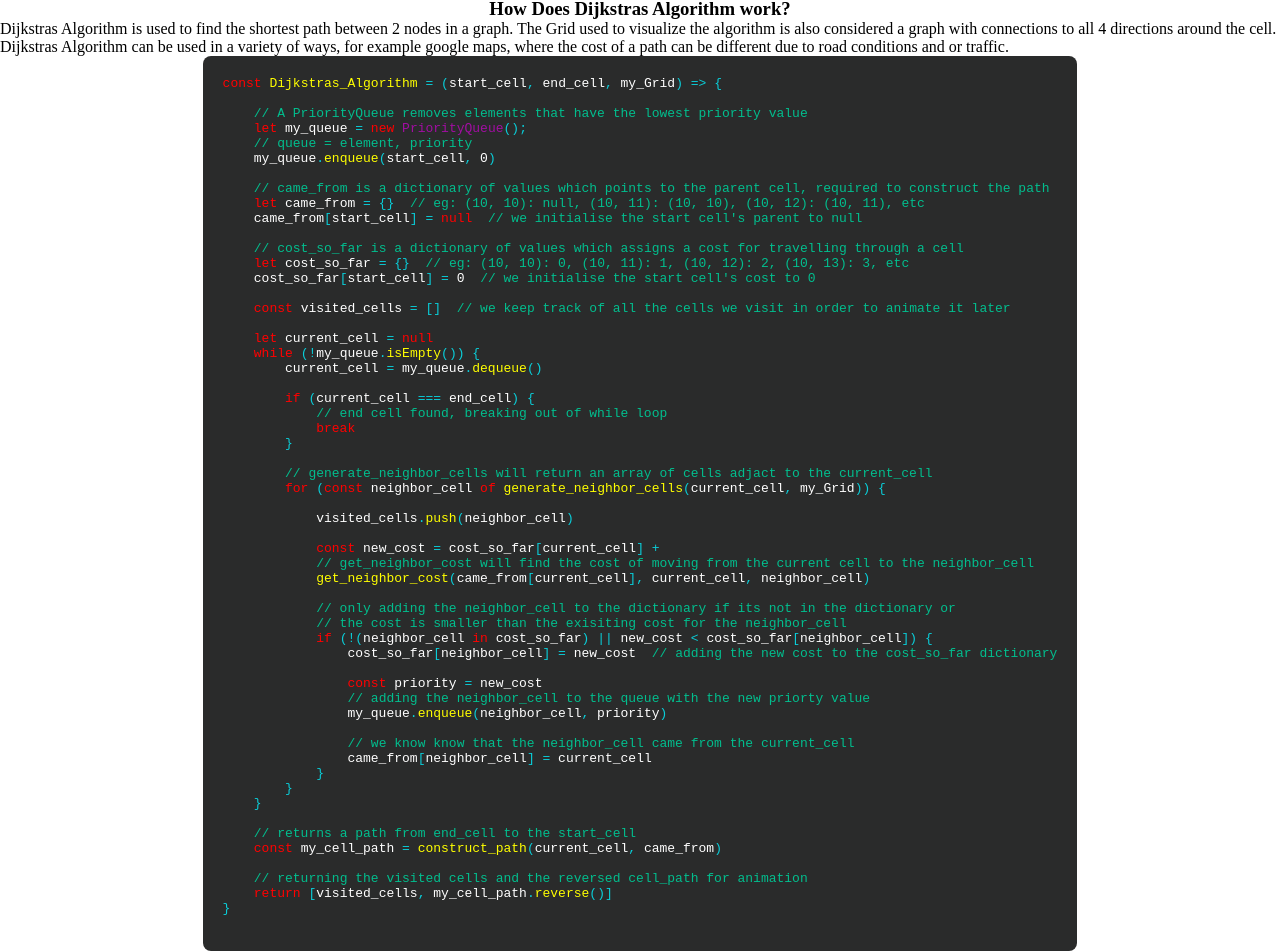
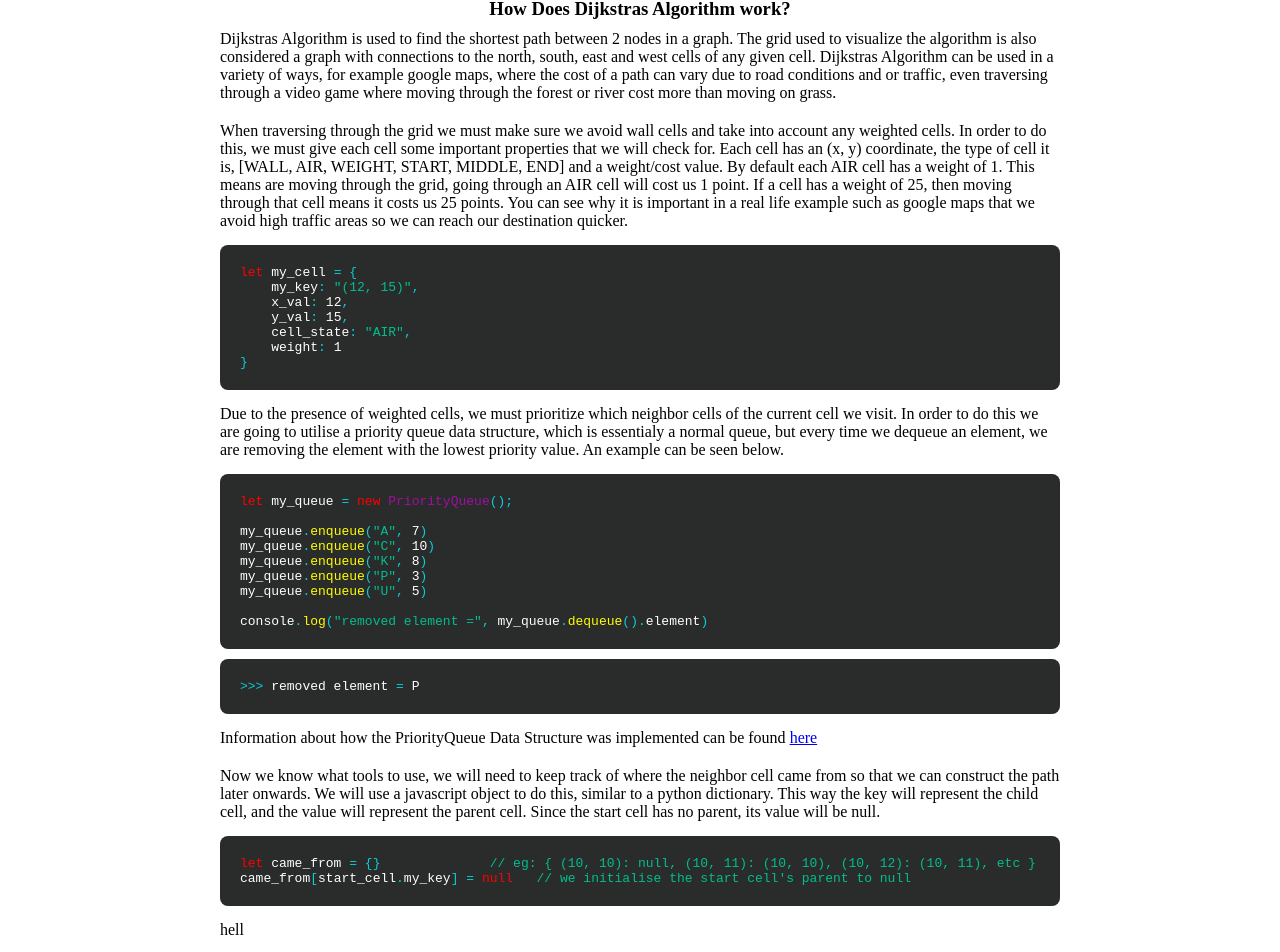
Before and after one commit to athulgeorge37/Path_Finding_Visualizer, a React (Create React App) app: page / in a window 1280 px wide. Shown: the part 1259-2211 px from the top of the page. Built offline with nearby package versions, Linux system fonts and the light colour scheme.

Commit message:
improves animations adds more code to dijkstras page

```diff
--- a/src/App.css
+++ b/src/App.css
@@ -155,14 +155,15 @@ h1 {
 
 .search_algorithms .search_algos:hover,
 .maze_algorithms .maze_algos:hover {
-    background-color: lightblue;
+    background-color: #3e8bfa;
     cursor: pointer;
 
 }
 
 .search_algorithms .active,
 .maze_algorithms .active {
-    background-color: lightblue;
+    background-color: #3e8bfa;
+    /* #154084 */
 }
 /* end of search algo picker css */
 
--- a/src/Dijkstras_Info_Page.css
+++ b/src/Dijkstras_Info_Page.css
@@ -2,4 +2,14 @@
     display: flex;
     flex-direction: column;
     align-items: center;
+    margin-bottom: 100px;
 }
+
+.Dijkstras_info_page .headings {
+    display: flex;
+}
+
+.Dijkstras_info_page p {
+    width: 840px;
+    margin: 10px 0;
+}
--- a/src/Dijkstras_Info_Page.js
+++ b/src/Dijkstras_Info_Page.js
@@ -2,7 +2,7 @@ import React from 'react'
 import "./Dijkstras_Info_Page.css"
 import Code from './code';
 
-const JSCode = `const Dijkstras_Algorithm = (start_cell, end_cell, my_Grid) => {
+const Dijkstras_Algorithm_code = `const Dijkstras_Algorithm = (start_cell, end_cell, my_Grid) => {
 
     // A PriorityQueue removes elements that have the lowest priority value
     let my_queue = new PriorityQueue();
@@ -11,17 +11,17 @@ const JSCode = `const Dijkstras_Algorithm = (start_cell, end_cell, my_Grid) => {
 
     // came_from is a dictionary of values which points to the parent cell, required to construct the path
     let came_from = {}  // eg: (10, 10): null, (10, 11): (10, 10), (10, 12): (10, 11), etc
-    came_from[start_cell] = null  // we initialise the start cell's parent to null
+    came_from[start_cell.my_key] = null  // we initialise the start cell's parent to null
 
     // cost_so_far is a dictionary of values which assigns a cost for travelling through a cell
     let cost_so_far = {}  // eg: (10, 10): 0, (10, 11): 1, (10, 12): 2, (10, 13): 3, etc
-    cost_so_far[start_cell] = 0  // we initialise the start cell's cost to 0
+    cost_so_far[start_cell.my_key] = 0  // we initialise the start cell's cost to 0
 
     const visited_cells = []  // we keep track of all the cells we visit in order to animate it later
 
     let current_cell = null
     while (!my_queue.isEmpty()) {
-        current_cell = my_queue.dequeue()
+        current_cell = my_queue.dequeue().element
 
         if (current_cell === end_cell) {
             // end cell found, breaking out of while loop
@@ -33,21 +33,21 @@ const JSCode = `const Dijkstras_Algorithm = (start_cell, end_cell, my_Grid) => {
 
             visited_cells.push(neighbor_cell)
 
-            const new_cost = cost_so_far[current_cell] +
+            const new_cost = cost_so_far[current_cell.my_key] +
             // get_neighbor_cost will find the cost of moving from the current cell to the neighbor_cell
-            get_neighbor_cost(came_from[current_cell], current_cell, neighbor_cell)
+            get_neighbor_cost(came_from[current_cell.my_key], current_cell, neighbor_cell)
 
             // only adding the neighbor_cell to the dictionary if its not in the dictionary or
             // the cost is smaller than the exisiting cost for the neighbor_cell
-            if (!(neighbor_cell in cost_so_far) || new_cost < cost_so_far[neighbor_cell]) {
-                cost_so_far[neighbor_cell] = new_cost  // adding the new cost to the cost_so_far dictionary
+            if (!(neighbor_cell.my_key in cost_so_far) || new_cost < cost_so_far[neighbor_cell.my_key]) {
+                cost_so_far[neighbor_cell.my_key] = new_cost  // adding the new cost to the cost_so_far dictionary
 
                 const priority = new_cost
                 // adding the neighbor_cell to the queue with the new priorty value
-                my_queue.enqueue(neighbor_cell, priority)
+                my_queue.enqueue(neighbor_cell.my_key, priority)
 
                 // we know know that the neighbor_cell came from the current_cell
-                came_from[neighbor_cell] = current_cell
+                came_from[neighbor_cell.my_key] = current_cell
             }
         }
     }
@@ -60,16 +60,86 @@ const JSCode = `const Dijkstras_Algorithm = (start_cell, end_cell, my_Grid) => {
 }
   `;
 
+const my_cell_code = `let my_cell = {
+    my_key: "(12, 15)",
+    x_val: 12,
+    y_val: 15,
+    cell_state: "AIR",
+    weight: 1
+}`;
+
+const priority_queue_code = `let my_queue = new PriorityQueue();
+
+my_queue.enqueue("A", 7)
+my_queue.enqueue("C", 10)
+my_queue.enqueue("K", 8)
+my_queue.enqueue("P", 3)
+my_queue.enqueue("U", 5)
+
+console.log("removed element =", my_queue.dequeue().element)
+`;
+
+const priority_queue_output = `>>> removed element = P`;
+
+const came_from_code = `let came_from = {}              // eg: { (10, 10): null, (10, 11): (10, 10), (10, 12): (10, 11), etc }
+came_from[start_cell.my_key] = null   // we initialise the start cell's parent to null`;
+
 function Dijkstras_Info_Page() {
   return (
     <div className="Dijkstras_info_page">
-        <h3>How Does Dijkstras Algorithm work?</h3>
-        <p>Dijkstras Algorithm is used to find the shortest path between 2 nodes in a graph.
-           The Grid used to visualize the algorithm is also considered a graph with connections to all 4 directions around the cell.
-           Dijkstras Algorithm can be used in a variety of ways, for example google maps, where the cost of a path can be different due to road conditions and or traffic.
+        <div className="headings">
+            <h3>How Does Dijkstras Algorithm work?</h3>
+        </div>
+        <p>
+           Dijkstras Algorithm is used to find the shortest path between 2 nodes in a graph.
+           The grid used to visualize the algorithm is also considered a graph with connections to the north, south, east and west
+           cells of any given cell. Dijkstras Algorithm can be used in a variety of ways, for example google maps, where the cost
+           of a path can vary due to road conditions and or traffic, even traversing through a video game where moving through the
+           forest or river cost more than moving on grass.
+        </p>
 
+        <p>
+            When traversing through the grid we must make sure we avoid wall cells and take into account any weighted cells.
+            In order to do this, we must give each cell some important properties that we will check for. Each cell has an (x, y)
+            coordinate, the type of cell it is, [WALL, AIR, WEIGHT, START, MIDDLE, END] and a weight/cost value. By default
+            each AIR cell has a weight of 1. This means are moving through the grid, going through an AIR cell will cost us 1 point.
+            If a cell has a weight of 25, then moving through that cell means it costs us 25 points. You can see why it is important
+            in a real life example such as google maps that we avoid high traffic areas so we can reach our destination quicker.
         </p>
-        <Code code={JSCode} language="javascript" />
+
+        <Code code={my_cell_code} language="javascript" />
+
+        <p>
+            Due to the presence of weighted cells, we must prioritize which neighbor cells of the current cell we visit.
+            In order to do this we are going to utilise a priority queue data structure, which is essentialy a normal queue, but every
+            time we dequeue an element, we are removing the element with the lowest priority value. An example can be seen below.
+        </p>
+
+        <Code code={priority_queue_code} language="javascript" />
+        <Code code={priority_queue_output} language="javascript" />
+
+        <p>Information about how the PriorityQueue Data Structure was implemented can be found&nbsp;
+            <a href="https://www.geeksforgeeks.org/implementation-priority-queue-javascript/" target="_blank" rel="noopener noreferrer">
+                here
+            </a>
+        </p>
+
+        <p>
+            Now we know what tools to use, we will need to keep track of where the neighbor cell came from so that we can
+            construct the path later onwards. We will use a javascript object to do this, similar to a python dictionary.
+            This way the key will represent the child cell, and the value will represent the parent cell. Since the start cell
+            has no parent, its value will be null.
+        </p>
+
+        <Code code={came_from_code} language="javascript" />
+
+        <p>
+            hell
+        </p>
+
+
+
+        <Code code={Dijkstras_Algorithm_code} language="javascript" />
     </div>
   )
 }
--- a/src/Grid.css
+++ b/src/Grid.css
@@ -57,11 +57,11 @@ button {
 
 .WEIGHTED_Animated {
 
-    animation: animate_path 0.5s ease-in-out 0s;
+    animation: animate_weights 0.5s ease-in-out 0s;
 }
 
 .WALL_Animated {
-    animation: animate_path 0.5s ease-in-out 0s;
+    animation: animate_walls 0.5s ease-in-out 0s;
 }
 
 
@@ -74,7 +74,7 @@ button {
 }
 
 .Path {
-    animation: animate_path 1s ease-in-out 0s;
+    animation: animate_path 1.5s ease-in-out 0s;
 }
 
 .START {
@@ -96,8 +96,17 @@ button {
 
 @keyframes animate_start_end {
 
+    /* 0% {
+        transform: scale(0.3);
+    }
+
+    60% {
+        transform: scale(1.2);
+    } */
+
     0% {
         transform: scale(0.3);
+        border-radius: 50%;
     }
 
     60% {
@@ -108,7 +117,7 @@ button {
 
 @keyframes animate_visited_1 {
 
-    0% {
+    /* 0% {
         transform: scale(0.4);
         background-color: rgba(17, 104, 217, 0.75);
     }
@@ -121,6 +130,18 @@ button {
 
     75% {
         background-color: rgba(0, 190, 218, 0.75);
+    } */
+
+    0% {
+        transform: scale(0.4);
+        background-color: purple;
+        border-radius: 50%;
+    }
+
+
+    50% {
+        transform: scale(1.1);
+        background-color: aqua;
     }
 
 
@@ -129,7 +150,7 @@ button {
 
 @keyframes animate_visited_2 {
 
-    0% {
+    /* 0% {
         transform: scale(0.4);
         background-color: rgba(97, 0, 20, 0.75);
     }
@@ -142,14 +163,51 @@ button {
 
     75% {
         background-color: rgba(178, 67, 255, 0.75);
+    } */
+
+
+    0% {
+        transform: scale(0.4);
+        background-color: rgba(97, 0, 20, 0.75);
+        border-radius: 50%;
     }
 
+
+    50% {
+        transform: scale(1.1);
+        background-color: darkmagenta;
+    }
 }
 
 @keyframes animate_path {
 
     0% {
         transform: scale(0.4);
+        background-color: orange;
+        border-radius: 50%;
     }
 
 }
+
+@keyframes animate_walls {
+
+    0% {
+        transform: scale(0.4);
+        border-radius: 50%;
+        background-color: yellow;
+    }
+
+    20% {
+        background-color: darkblue;
+    }
+
+}
+
+@keyframes animate_weights {
+
+    0% {
+        transform: scale(0.4);
+        border-radius: 50%;
+    }
+
+}
--- a/src/Grid.js
+++ b/src/Grid.js
@@ -38,7 +38,7 @@ const WALL_CELL_COLOR = "darkblue"
 const AIR_CELL_COLOR = "white"
 const AIR_CELL_BORDER_COLOR = "lightblue"
 
-const VISITED_CELL_COLOR_1 = "aqua"
+const VISITED_CELL_COLOR_1 = "#3e8bfa"
 const VISITED_CELL_COLOR_2 = "#d6296c"
 const PATH_CELL_COLOR = "yellow"  //"rgb(181, 2, 181)"
 
--- a/src/code.css
+++ b/src/code.css
@@ -2,7 +2,8 @@
     background-color: #2a2b2b;
     padding: 20px;
     border-radius: 0.5em;
-    margin-bottom: 100px;
+    width: 800px;
+    margin: 5px 0;
 }
 
 code {
@@ -15,7 +16,6 @@ code {
 
 .keyword {
     color: red;
-
 }
 
 .class-name {
```
